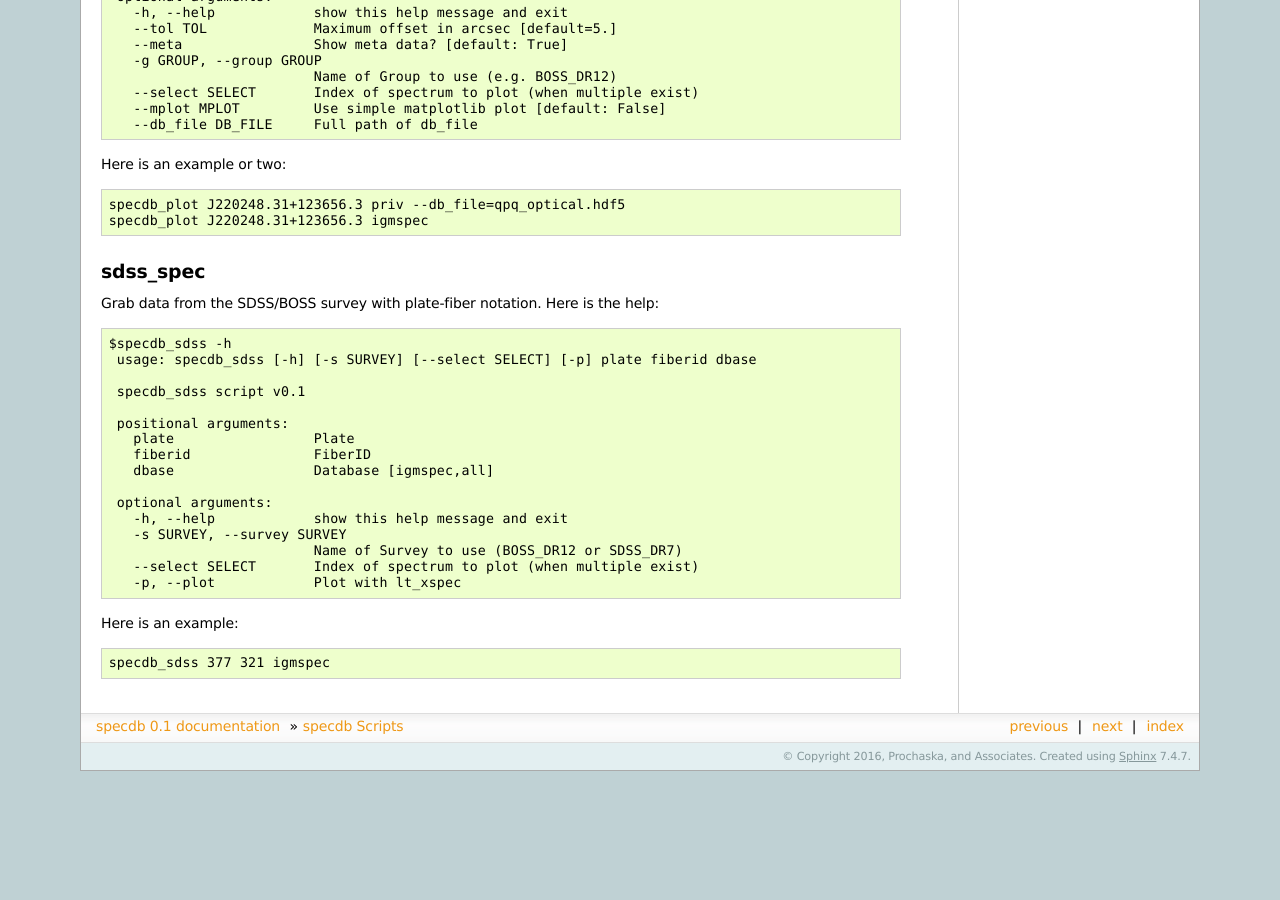
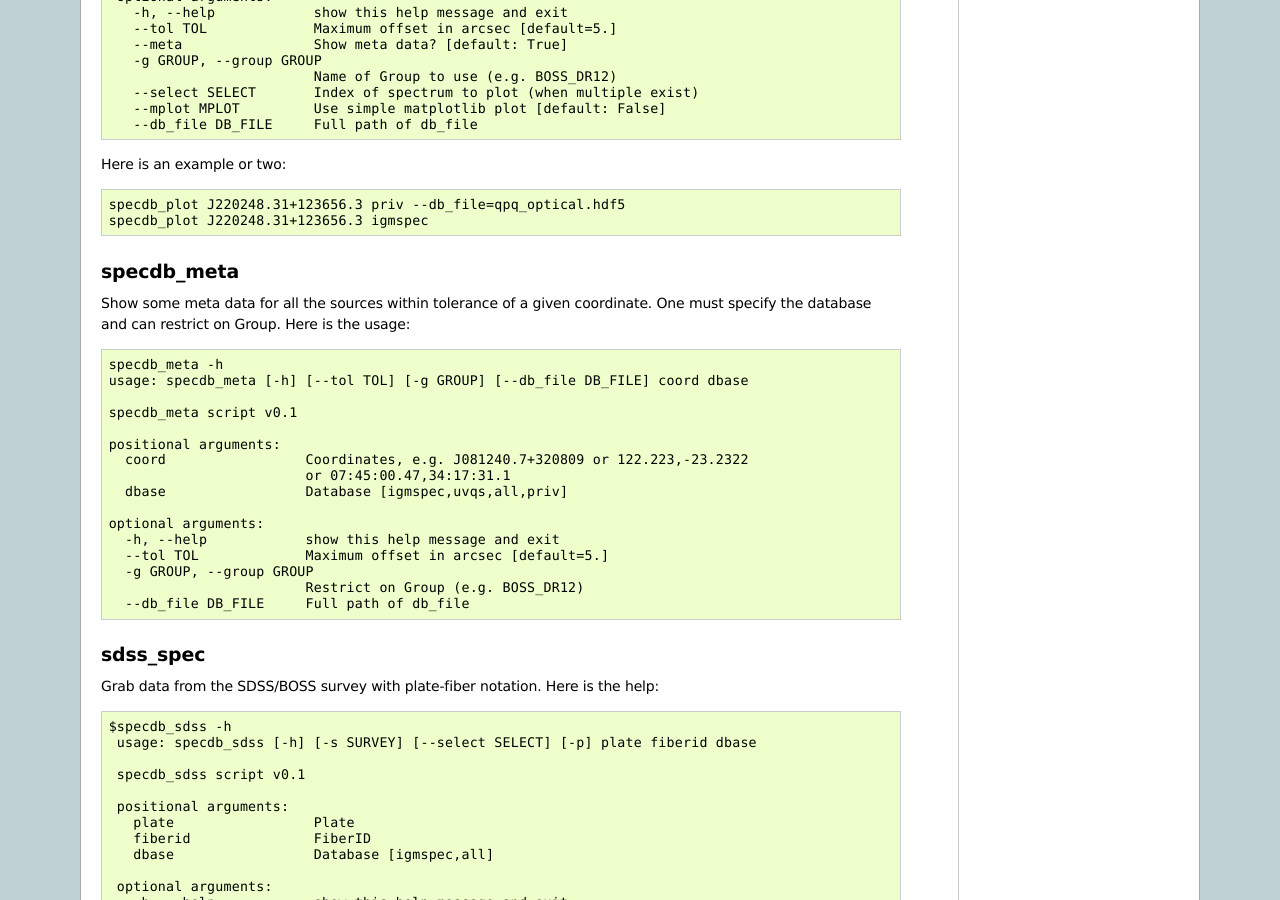
Before and after one commit to specdb/specdb, a Sphinx documentation site: the page built from docs/scripts.rst, in a window 1280 px wide and 900 px high, scrolled down 1223 px. Built offline with Sphinx 7.4.7, drawn with Linux system fonts in a browser that asks for light colours; pages that are not in the unit, such as notebooks, are missing from menus; before the commit the page ends 1994 px from its top, so only the background shows below that; some of the changed text lies outside the part shown.

Commit message:
docs and tes

```diff
--- a/docs/scripts.rst
+++ b/docs/scripts.rst
@@ -106,6 +106,33 @@ Here is an example or two::
    specdb_plot J220248.31+123656.3 igmspec
 
 
+specdb_meta
+===========
+
+Show some meta data for all the sources within
+tolerance of a given coordinate.
+One must specify
+the database and can restrict on Group.
+Here is the usage::
+
+    specdb_meta -h
+    usage: specdb_meta [-h] [--tol TOL] [-g GROUP] [--db_file DB_FILE] coord dbase
+
+    specdb_meta script v0.1
+
+    positional arguments:
+      coord                 Coordinates, e.g. J081240.7+320809 or 122.223,-23.2322
+                            or 07:45:00.47,34:17:31.1
+      dbase                 Database [igmspec,uvqs,all,priv]
+
+    optional arguments:
+      -h, --help            show this help message and exit
+      --tol TOL             Maximum offset in arcsec [default=5.]
+      -g GROUP, --group GROUP
+                            Restrict on Group (e.g. BOSS_DR12)
+      --db_file DB_FILE     Full path of db_file
+
+
 sdss_spec
 =========
 
```
Also changed, not shown: docs/nb/Simple_Scripts.ipynb, 2 other files.
